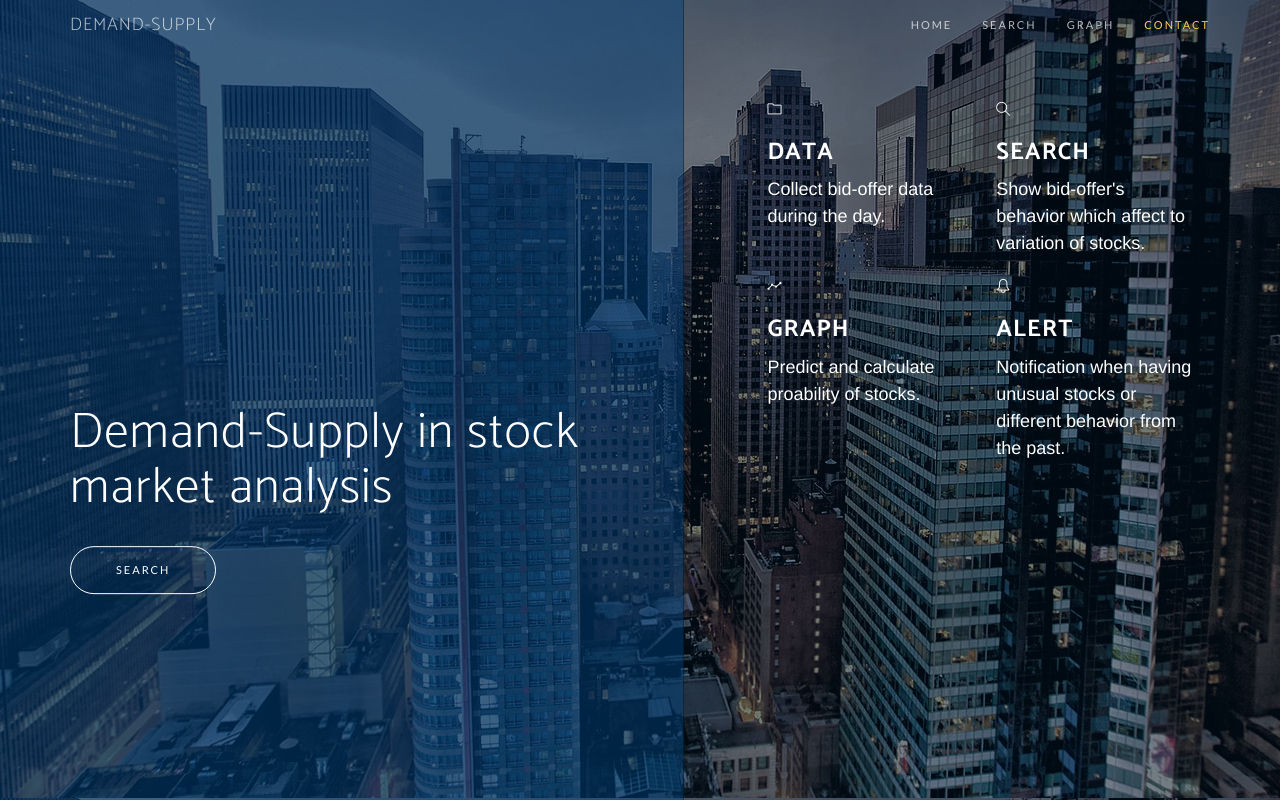
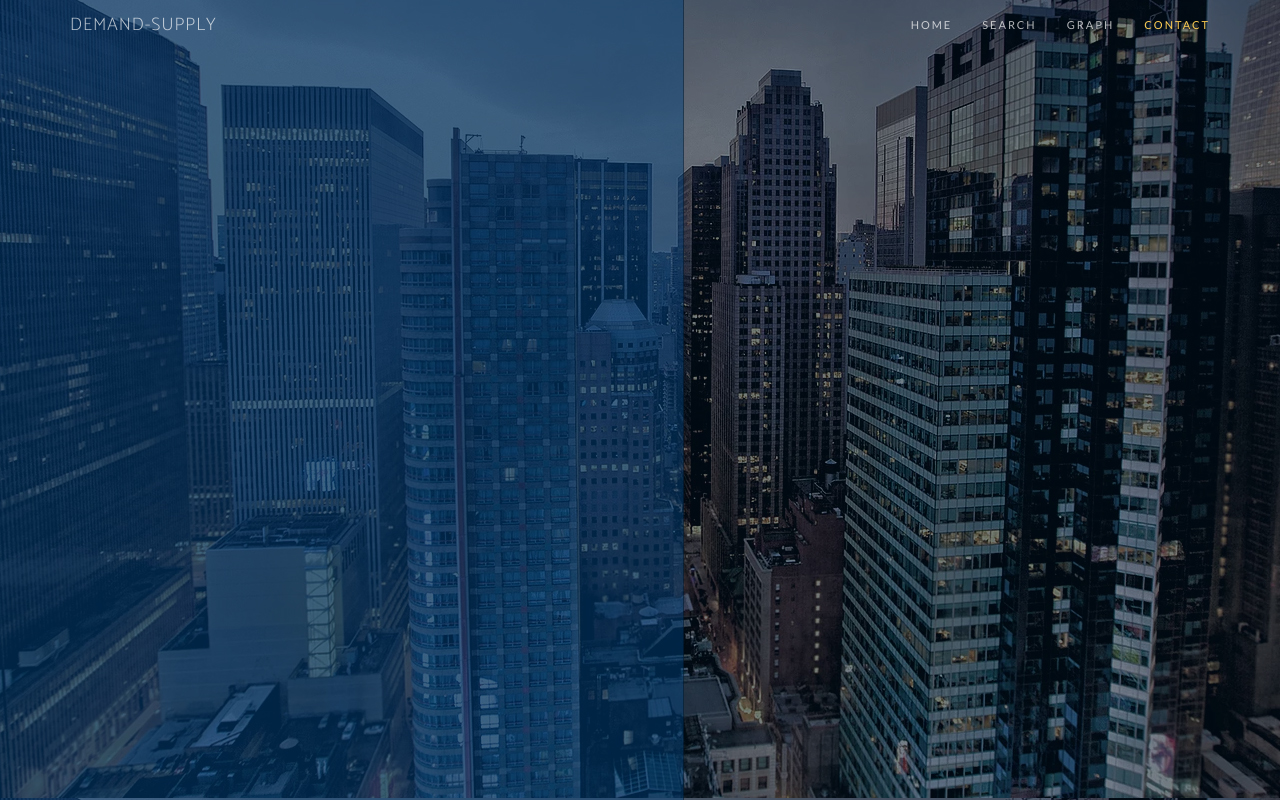
Before and after one commit to PocoPopcorn/WebApp, a website: page index v.3.html in a window 1280 px wide. Shown: the top 800 px of the page. Drawn offline with nearby package versions, Linux system fonts and the light colour scheme; a script that the page names is missing; a web font is replaced by a local one.

Commit message:
delete header ka.

```diff
--- a/index v.3.html
+++ b/index v.3.html
@@ -72,56 +72,7 @@
     </nav>
 
     <header>
-        <section id="home">
-            <div class="container">
-                <div class="row">
-                    <div class="col-sm-7">
-                        <div class="header-content">
-                            <div class="header-content-inner">
-                                <h1>Demand-Supply in stock market analysis</h1>
-                                <a href="#search" class="btn btn-outline btn-xl page-scroll">SEARCH</a>
-                            </div>
-                        </div>
-                    </div>
-                    <div class="col-md-5">
-                        <div class="container-fluid">
-                            <div class="row">
-                                <div class="col-md-6">
-                                    <div class="feature-item">
-                                        <i class="icon-folder text-primary"></i>
-                                        <h3><b>DATA</b></h3>
-                                        <p class="text-muted">Collect bid-offer data during the day.</p>
-                                    </div>
-                                </div>
-                                <div class="col-md-6">
-                                    <div class="feature-item">
-                                        <i class="icon-magnifier text-primary"></i>
-                                        <h3><b>SEARCH</b></h3>
-                                        <p class="text-muted">Show bid-offer's behavior which affect to variation of stocks.</p>
-                                    </div>
-                                </div>
-                            </div>
-                            <div class="row">
-                                <div class="col-md-6">
-                                    <div class="feature-item">
-                                        <i class="icon-graph text-primary"></i>
-                                        <h3><b>GRAPH</b></h3>
-                                        <p class="text-muted">Predict and calculate proability of stocks.</p>
-                                    </div>
-                                </div>
-                                <div class="col-md-6">
-                                    <div class="feature-item">
-                                        <i class="icon-bell text-primary"></i>
-                                        <h3><b>ALERT</b></h3>
-                                        <p class="text-muted">Notification when having unusual stocks or different behavior from the past.</p>
-                                    </div>
-                                </div>
-                            </div>
-                        </div>
-                    </div>
-                </div>
-            </div>
-        </section>
+
     </header>
 
     <section id="search" class="home bg-primary text-center">
```
